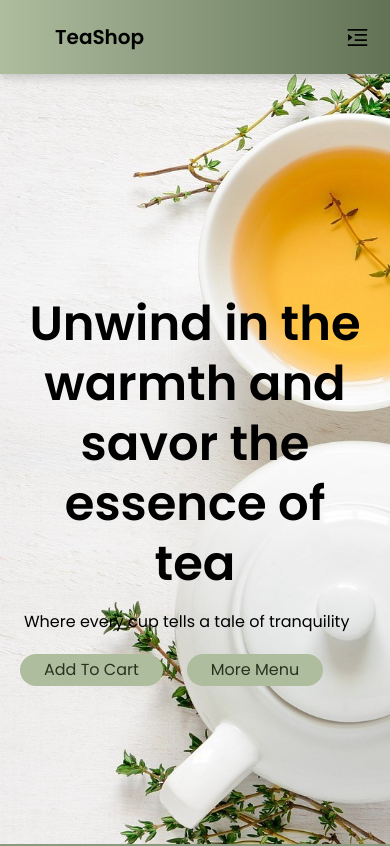
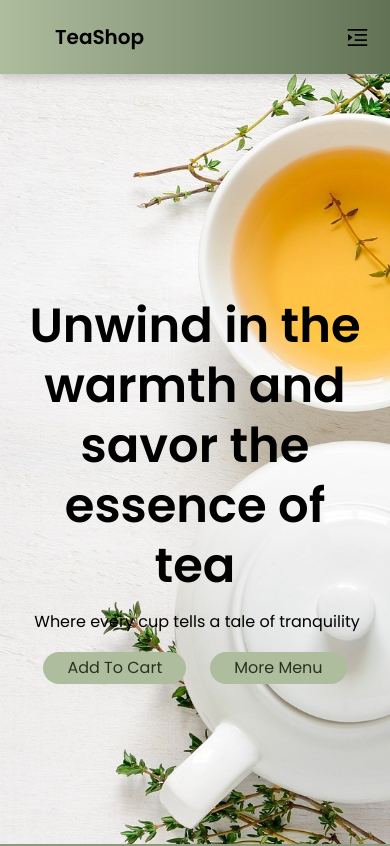
Before and after one commit to zanoafnan/Project-TeaShop-ReactJS, a React (Vite) app: page / in a window 390 px wide. Shown: the top 846 px of the page. Built offline with nearby package versions, Linux system fonts and the light colour scheme; some icons are missing.

Commit message:
NavBar Update

```diff
--- a/src/components/Home.jsx
+++ b/src/components/Home.jsx
@@ -14,16 +14,17 @@ const Home = () => {
 
       <div className=" w-full lg:w-2/4 space-y- mt-14 lg:mt-0 ">
         <h1 className="font-semibold text-5xl mb-4 text-center lg:text-start leading-tight">
-        Unwind in the warmth and savor the essence of tea</h1>
-        <p className="ml-1 ">
-        Where every cup tells a tale of tranquility
+          Unwind in the warmth and savor the essence of tea</h1>
+        <p className="ml-1 text-center lg:text-start leading-tight">
+          Where every cup tells a tale of tranquility
 
         </p>
 
-        <div className=" flex flex-row mt-5 gap-6 ">
+        <div className="flex flex-row flex-wrap justify-center lg:justify-start mt-5 gap-6">
           <Button title="Add To Cart" />
           <Button title="More Menu" />
         </div>
+
       </div>
 
 
--- a/src/components/NavBar.jsx
+++ b/src/components/NavBar.jsx
@@ -99,7 +99,7 @@ const NavBar = () => {
         <div
           className={` ${
             menu ? "translate-x-0" : "-translate-x-full"
-          } lg:hidden flex flex-col absolute bg-black text-white left-0 top-16 font-semibold text-2xl text-center pt-8 pb-4 gap-8 w-full h-fit transition-transform duration-300`}
+          } lg:hidden flex flex-col absolute bg-gradient-to-r from-backgroundColor to-[#627355] text-white left-0 top-16 font-semibold text-2xl text-center pt-8 pb-4 gap-8 w-full h-fit transition-transform duration-300`}
         >
           <Link
             to="home"
@@ -152,7 +152,7 @@ const NavBar = () => {
             Reviews
           </Link>
 
-          <Button title="login" />
+          <Button title="Login" />
         </div>
       </div>
     </div>
```
